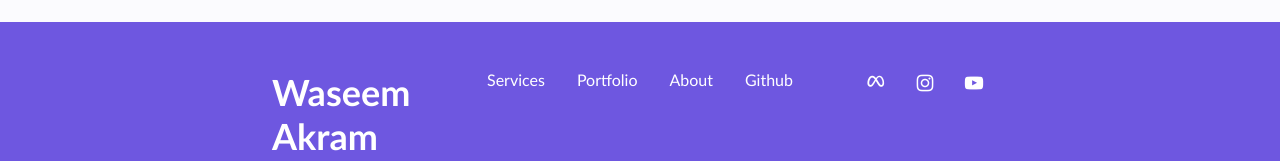
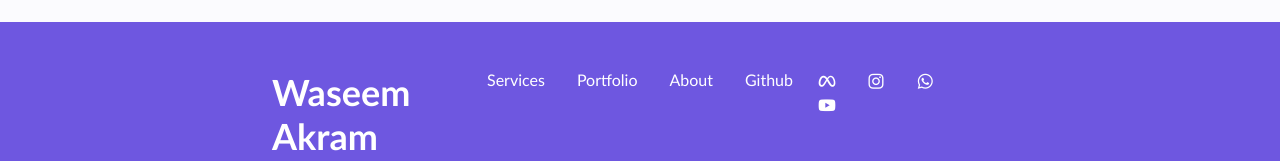
Before and after one commit to evildevill/waseemakram, a plain HTML site: page index.html in a window 1280 px wide. Shown: the part 5251-5412 px from the top of the page. Drawn offline with nearby package versions, Linux system fonts and the light colour scheme.

Commit message:
Update index.html

```diff
--- a/index.html
+++ b/index.html
@@ -897,11 +897,15 @@
                     </a>
 
                     <a class="footer__social" href="https://instagram.com/blckspidr" title="Instagram" target="_blank">
-                        <i class="uil uil-instagram"></i>
+                        <i class='bx bxl-instagram' ></i>
+                    </a>
+
+                    <a class="footer__social" href="https://api.whatsapp.com/send?phone=923137119351&text=Hello, i Need more information!" title="WhatsApp" target="_blank">
+                        <i class='bx bxl-whatsapp'></i>
                     </a>
 
                     <a class="footer__social" href="https://youtube.com/HackerWasii" title="YouTube" target="_blank">
-                        <i class="uil uil-youtube"></i>
+                        <i class='bx bxl-youtube' ></i>
                     </a>
                 </div>
             </div>
```
